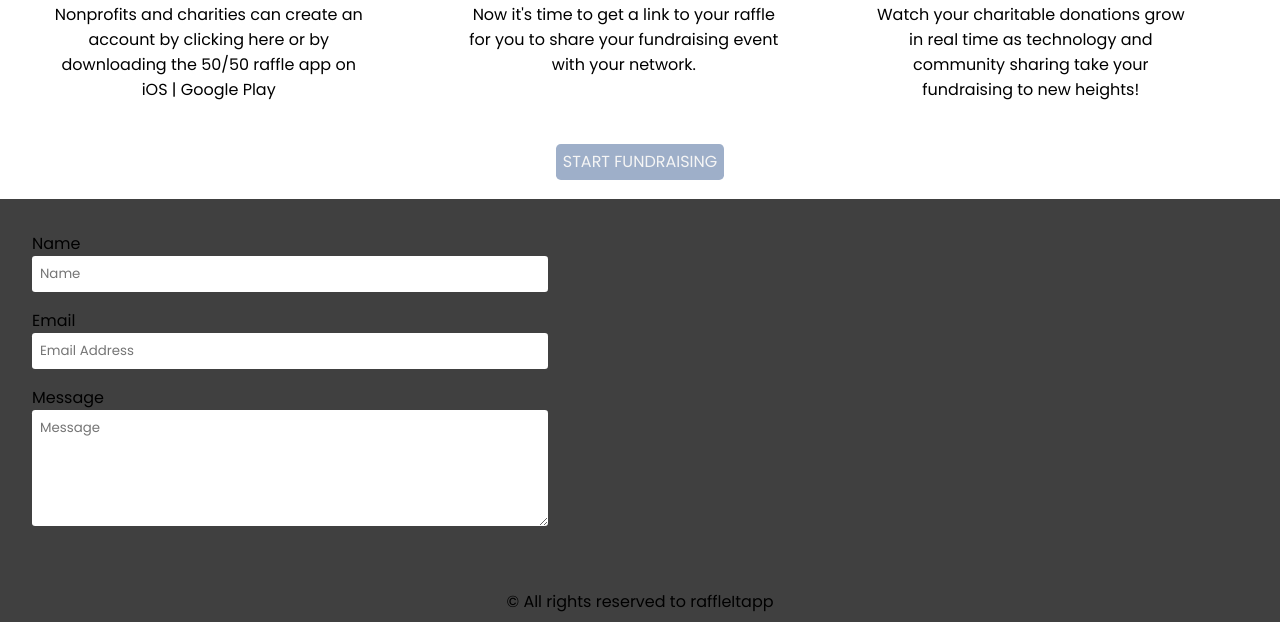
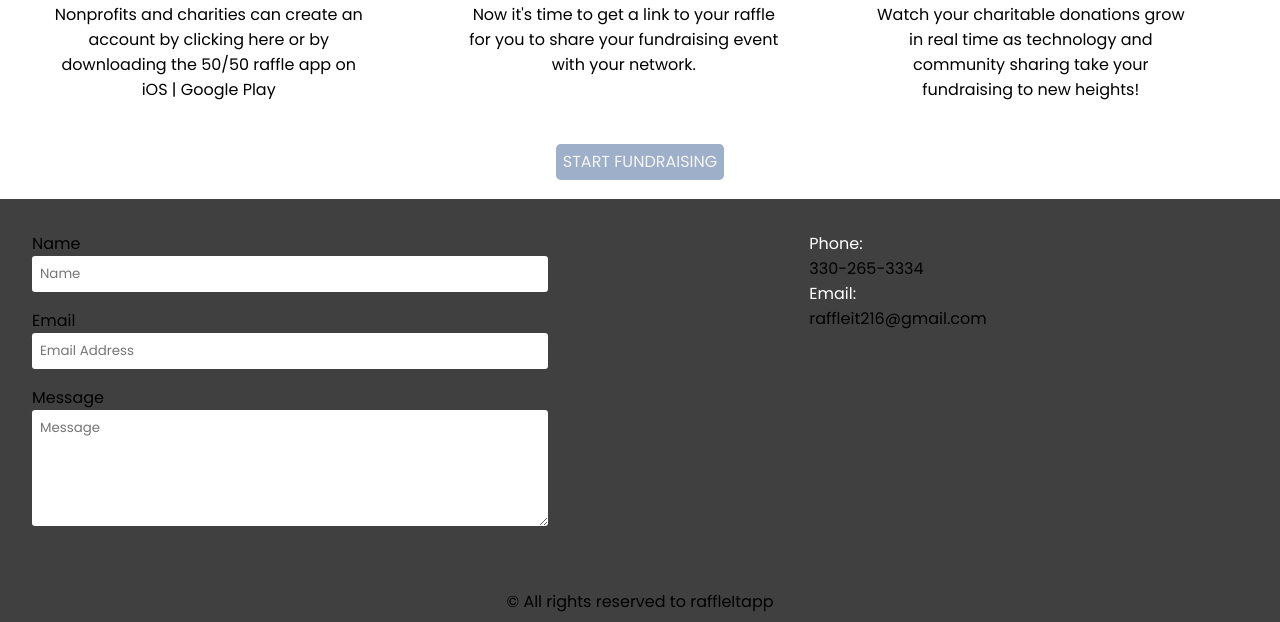
Before and after one commit to Leon12-aaryson/RaffleIt, a PHP site: page / in a window 1280 px wide. Shown: the part 2720-3342 px from the top of the page. Run offline with PHP 8.4, Linux system fonts and the light colour scheme.

Commit message:
updating the contact page

```diff
--- a/index.html
+++ b/index.html
@@ -65,7 +65,8 @@
             </div>
             <div class="tops">
                 <h4>How RaffleIt Attracts New Donors</h4>
-                <p>RaffleItApp connects your 50/50 raffle to donors outside of your community so they can donate remotely
+                <p>RaffleItApp connects your 50/50 raffle to donors outside of your community so they can donate
+                    remotely
                     to your cause. Revolutionize Your Fundraising!</p>
                 <!-- <div class="allbtns">
                     <a href="" id="btn2">LEARN MORE</a>
@@ -179,6 +180,7 @@
     </center>
     <section class="footer">
         <div class="contact" id="contact">
+            <div class="contform">
                 <form action="" method="post">
                     <label for="name">Name</label><br>
                     <input type="text" id="name" placeholder="Name"><br>
@@ -188,6 +190,15 @@
                     <textarea name="message" id="message" cols="30" rows="10" placeholder="Message"></textarea>
                 </form>
             </div>
+            <div class="contdetail">
+                <ul>
+                    <label for="phone">Phone:</label>
+                    <li>330-265-3334</li>
+                    <label for="phone">Email:</label>
+                    <li>raffleit216@gmail.com</li>
+                </ul>
+            </div>
+        </div>
         <center style="padding: 0.5rem;">&copy; All rights reserved to raffleItapp</center>
     </section>
 </body>
--- a/static/styles/css/main.css
+++ b/static/styles/css/main.css
@@ -191,6 +191,8 @@ a:hover {
 }
 
 .contact {
+    display: grid;
+    grid-template-columns: auto auto;
     padding: 2rem;
 }
 
@@ -217,3 +219,6 @@ textarea {
 .footer {
     background: #404040;
 }
+.contdetail label{
+    color: white;
+}
--- a/static/styles/css/mediaqr.css
+++ b/static/styles/css/mediaqr.css
@@ -39,6 +39,10 @@
 
     .footer form {
         width: 80%;
+    }
+
+    .contact{
+        grid-template-columns: auto;
     }
 
     .contact input,
```
Also changed, not shown: about.html (+12 -1 lines), works.html (+10 -0 lines). Lines whose indentation alone changed are shown as unchanged.
